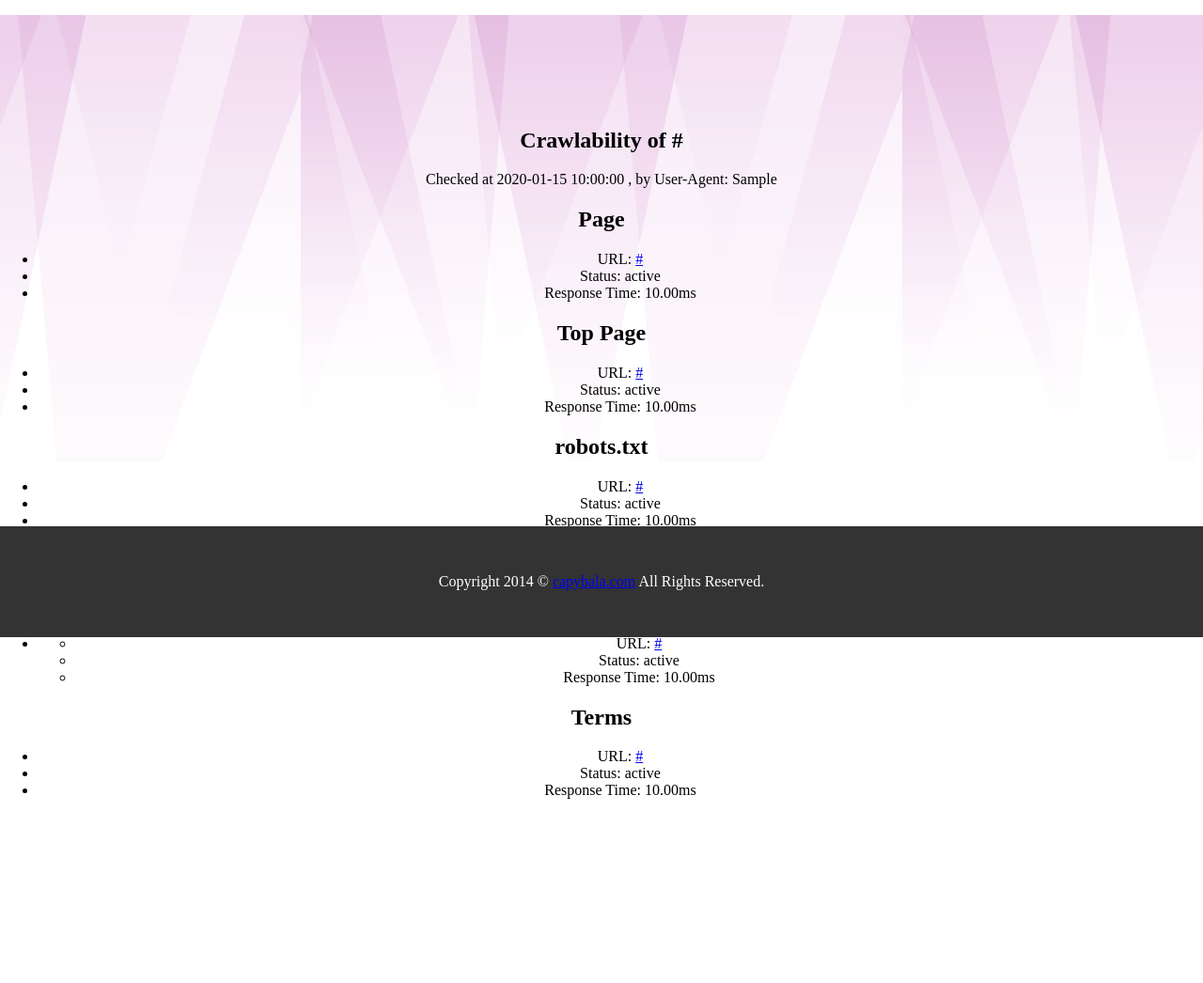
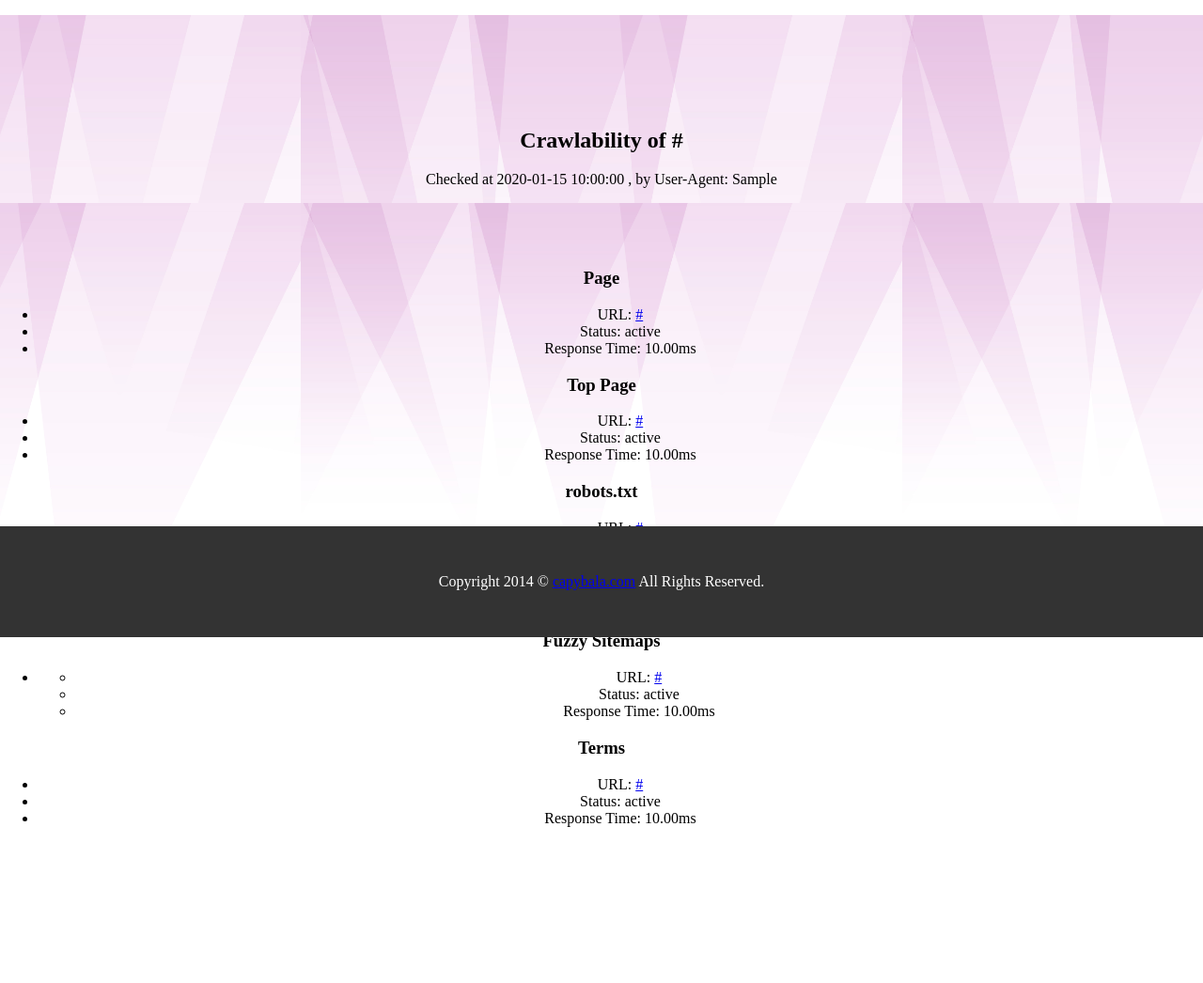
Before and after one commit to capybala/crawlability, a Python web app: template templates/result.html in a window 1280 px wide. Shown: the part 122-1168 px from the top of the page at 94% size. Before the commit the page ends 972 px from the top, so only its background shows below. Run offline with Jinja, Linux system fonts and the light colour scheme; the template is opened without the code that fills it: most values are stand-ins (such as "Sample title", 1, 10 or a date in 2020).

Commit message:
共通箇所のレイアウト変更

```diff
--- a/static/screen.css
+++ b/static/screen.css
@@ -26,30 +26,38 @@ section {
 	background-position:  top center;
 	background-size: 50% 50%;
 }
-
-section input {
+/*top*/
+#top input {
 	margin-right: 10px;
 	padding: 20px 10px;
 	font-size: 30px;
 	border-radius: 10px;
 }
 
-section input[name="url"] {
+#top input[name="url"] {
 	width: 80%;
 	max-width:500px;
 	color: #333;
 	border: 1px solid #ccc;
 }
 
-section input[name="url"]:hover {
+#top input[name="url"]:hover {
 	border: 2px solid #66b8bc;
 }
 
-section input[type="submit"] {
+#top input[type="submit"] {
 	-webkit-appearance: button;
 	background: #66b8bc;
 	color: #ffffff;
 }
+
+/* result.html */
+#result section{
+	padding: 50px 0;
+}
+
+
+
 /*footer*/
 footer{
 	position:fixed;
--- a/templates/_layout.html
+++ b/templates/_layout.html
@@ -11,9 +11,7 @@
 	<h1>Crawlability</h1>
 	<p>Check the crawlability of websites</p>
 </header>
-<section>
 	{% block content %}{% endblock %}
-</section>
 <footer>
 	Copyright 2014 &copy; <a href="http://capybala.com">capybala.com</a> All Rights Reserved.
 </footer>
--- a/templates/index.html
+++ b/templates/index.html
@@ -1,7 +1,9 @@
 {% extends "_layout.html" %}
 
 {% block content %}
+<section id="top">
 	<form method="GET" action="/result">
 		<input type="url" name="url" value="http://www.yahoo.com/" required> <input type="submit" value="Check">
 	</form>
+</section>
 {% endblock %}
--- a/templates/result.html
+++ b/templates/result.html
@@ -1,7 +1,5 @@
 {% extends "_layout.html" %}
-
 {% block title %}Crawlability of {{ c.page.url }}{% endblock %}
-
 {% macro render_page_items(page) %}
 	<li>URL: <a href="{{ page.url }}" rel="nofollow">{{ page.url }}</a>
 	<li>Status: <span class="status {% if page.ok %}ok{% endif %}">{{ page.status }}</span></li>
@@ -16,22 +14,23 @@
 {% endmacro %}
 
 {% block content %}
-
-<h1>Crawlability of {{ c.page.url }}</h1>
+<section id="result">
+<h2>Crawlability of {{ c.page.url }}</h2>
 
 <p>Checked at {{ c.page.started_at.strftime('%Y-%m-%d %H:%M:%S %Z') }}, by User-Agent: {{ c.page.user_agent }}</p>
 
-<h2>Page</h2>
+<section>
+	<h3>Page</h3>
 	<ul>
 		{{ render_page_items(c.page) }}
 	</ul>
 
-<h2>Top Page</h2>
+	<h3>Top Page</h3>
 	<ul>
 		{{ render_page_items(c.top_page) }}
 	</ul>
 
-<h2>robots.txt</h2>
+	<h3>robots.txt</h3>
 	<ul>
 		{{ render_page_items(c.robots_txt) }}
 		<li>Content:
@@ -39,7 +38,7 @@
 		</li>
 	</ul>
 
-<h2>Fuzzy Sitemaps</h2>
+	<h3>Fuzzy Sitemaps</h3>
 	<ul>
 		{% for sitemap in c.fuzzy_sitemaps %}
 		<li>
@@ -50,7 +49,7 @@
 		{% endfor %}
 	</ul>
 
-<h2>Terms</h2>
+	<h3>Terms</h3>
 	<ul>
 		{% if c.terms_page %}
 		{{ render_page_items(c.terms_page) }}
@@ -58,5 +57,6 @@
 		<li>No terms found</li>
 		{% endif %}
 	</ul>
-
+</section>
+</section>
 {% endblock %}
```
Lines whose indentation alone changed are shown as unchanged.
